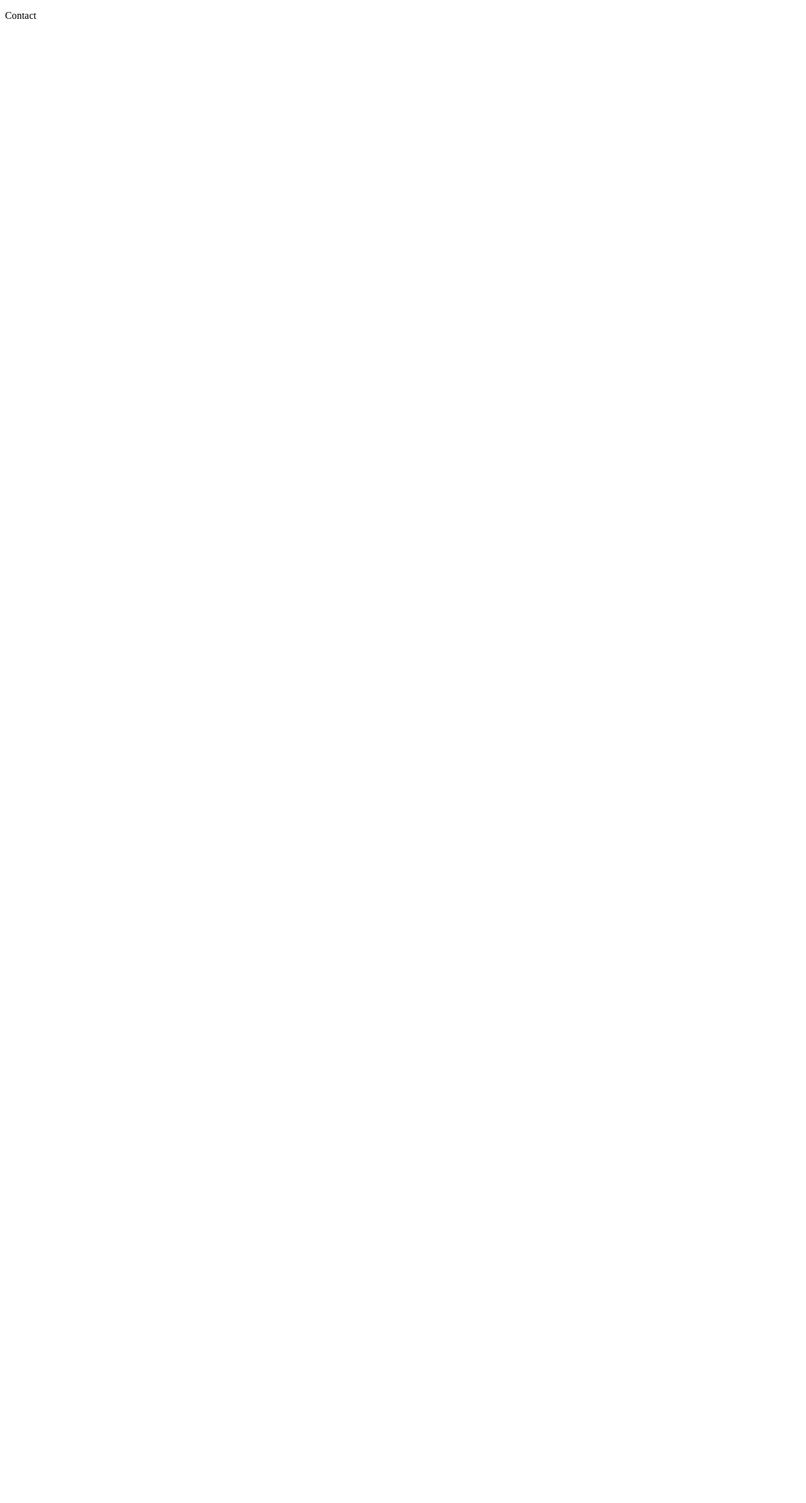
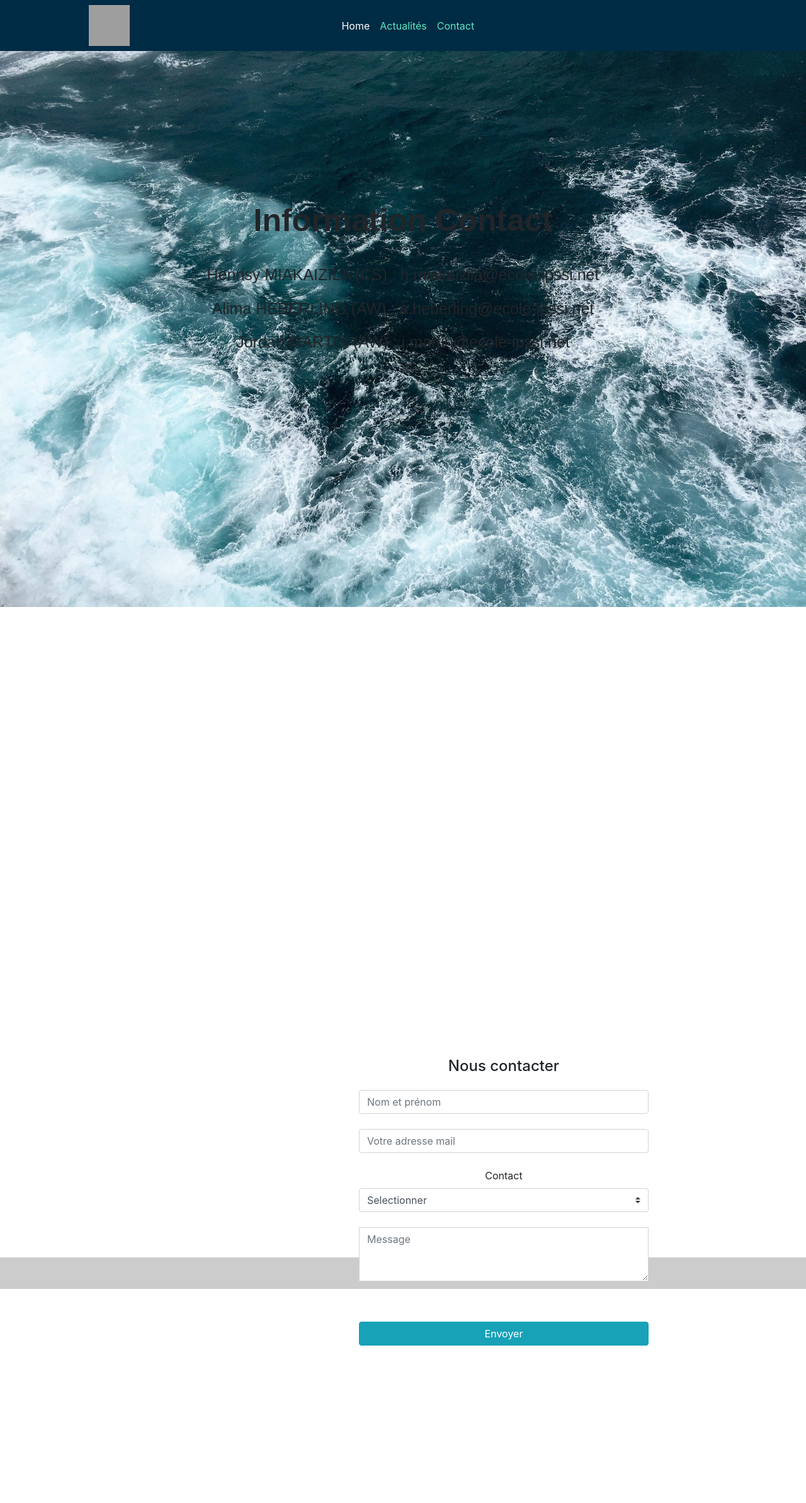
Before and after one commit to Apilas77/Api-kraken, a Flask app: page /Contact in a window 1280 px wide. Before the commit the page is almost empty. Shown: the whole page at 63% size. Before the commit the page ends 30 px from the top, so only its background shows below. Run offline with Flask 2, Linux system fonts and the light colour scheme; some libraries are stand-ins or nearby versions; grey boxes are pictures that could not be loaded.

Commit message:
Final index

```diff
--- a/static/styles/style.css
+++ b/static/styles/style.css
@@ -76,6 +76,44 @@ body{
 	background-image: url("/static/images/water.jpg");
 	background-repeat: no-repeat;
 	background-size: cover;
+
+h1.contact{
+	text-align: center;
+	position: relative;
+	top: 100px;
+	bottom: 500px;
+	font-size: 50px;
+	font-family: arial;
+}
+
+div.coordonnée{
+	text-align: center;
+	position: relative;
+	top: 130px;
+	bottom: 500px;
+	font-size: 25px;
+	font-family: arial;
+}
+
+div.bloc{
+	text-align: center;
+	position: relative;
+	bottom: 580px;
+}
+
+footer.pdp_contact{
+	background:#ccc;
+	position:relative;
+	top: 10px;
+	bottom: 50px;
+}
+
+form.formulaire{
+	padding: 250px;
+	position: relative;
+	bottom: 571px;
+}
+
 
 }
 @-webkit-keyframes scale-in {
--- a/templates/Contact.html
+++ b/templates/Contact.html
@@ -4,10 +4,86 @@
 	<title>
 		Contact
 	</title>
+	<meta charset="utf-8">
+	<link rel="stylesheet" href="https://stackpath.bootstrapcdn.com/bootstrap/4.3.1/css/bootstrap.min.css" integrity="sha384-ggOyR0iXCbMQv3Xipma34MD+dH/1fQ784/j6cY/iJTQUOhcWr7x9JvoRxT2MZw1T" crossorigin="anonymous">
+	<link rel="stylesheet" type="text/css" href="{{ url_for('static', filename='styles/style.css') }}"/>
 </head>
 <body>
-	<p>
-		Contact
-	</p>
+	<div id="main">
+		<header>
+			<nav class="navbar navbar-expand-lg navbar-light bg-light">
+				<img class="navbar-brand" src="{{url_for('static', filename='images/Logo.png')}}"/>
+				<button class="navbar-toggler" type="button" data-toggle="collapse" data-target="#navbarNavAltMarkup" aria-controls="navbarNavAltMarkup" aria-expanded="false" aria-label="Toggle navigation">
+				<span class="navbar-toggler-icon"></span>
+				</button>
+				<div class="collapse navbar-collapse" id="navbarNavAltMarkup">
+				<div class="navbar-nav">
+					<a class="nav-item nav-link active" href="{{ url_for('index') }}">Home <span class="sr-only">(current)</span></a>
+					<a class="nav-item nav-link" href="{{ url_for('Actualités') }}">Actualités</a>
+					<a class="nav-item nav-link" href="{{ url_for('Contact') }}">Contact</a>
+				</div>
+				</div>
+			</nav>
+		</header>
+	</div>
+
+	<div class="bloc">
+		<h1 class="contact">
+			Information Contact
+		</h1>
+		<div class="coordonnée">
+			<p>
+				Henrisy MIAKAIZILA (CS) :
+				h.miakaizila@ecole-ipssi.net
+			</p>
+			<p>
+				Alima HEBERLING (AW) :
+				a.heberling@ecole-ipssi.net
+			</p>
+			<p>
+				Jordan MARTIN (AW) :
+				j.martin@ecole-ipssi.net
+			</p>
+		</div>
+
+	</div>
+	<form method="POST" class="formulaire" action="#!">
+
+	    <p class="h4 mb-4">Nous contacter</p>
+
+	    <!-- Name -->
+	    <input type="text" id="defaultContactFormName" class="form-control mb-4" placeholder="Nom et prénom">
+
+	    <!-- Email -->
+	    <input type="email" id="defaultContactFormEmail" class="form-control mb-4" placeholder="Votre adresse mail">
+
+	    <!-- Subject -->
+	    <label>Contact</label>
+	    <select class="browser-default custom-select mb-4">
+	        <option value="" disabled>Choisir le contact</option>
+	        <option value="1" selected>Selectionner</option>
+	        <option value="2">h.miakaizila@ecole-ipssi.net</option>
+	        <option value="3">a.heberling@ecole-ipssi.net</option>
+	        <option value="4">j.martin@ecole-ipssi.net </option>
+	    </select>
+
+	    <!-- Message -->
+	    <div class="form-group">
+	        <textarea class="form-control rounded-0" id="exampleFormControlTextarea2" rows="3" placeholder="Message"></textarea>
+	    </div>
+
+	    <!-- Copy -->
+	    <div class="custom-control custom-checkbox mb-4">
+	        <input type="checkbox" class="custom-control-input" id="defaultContactFormCopy">
+	    </div>
+
+	    <!-- Send button -->
+	    <button class="btn btn-info btn-block" type="submit">Envoyer<a href="mailto:m.henrisy@gmail.com"></a></button>
+
+
+	</form>
+	<footer class="pdp_contact">
+			<p>© 2020 Groupe 1</p>
+	</footer>
 </body>
 </html>
```
Also changed, not shown: templates/Actualités.html (added, +33 -0 lines).
